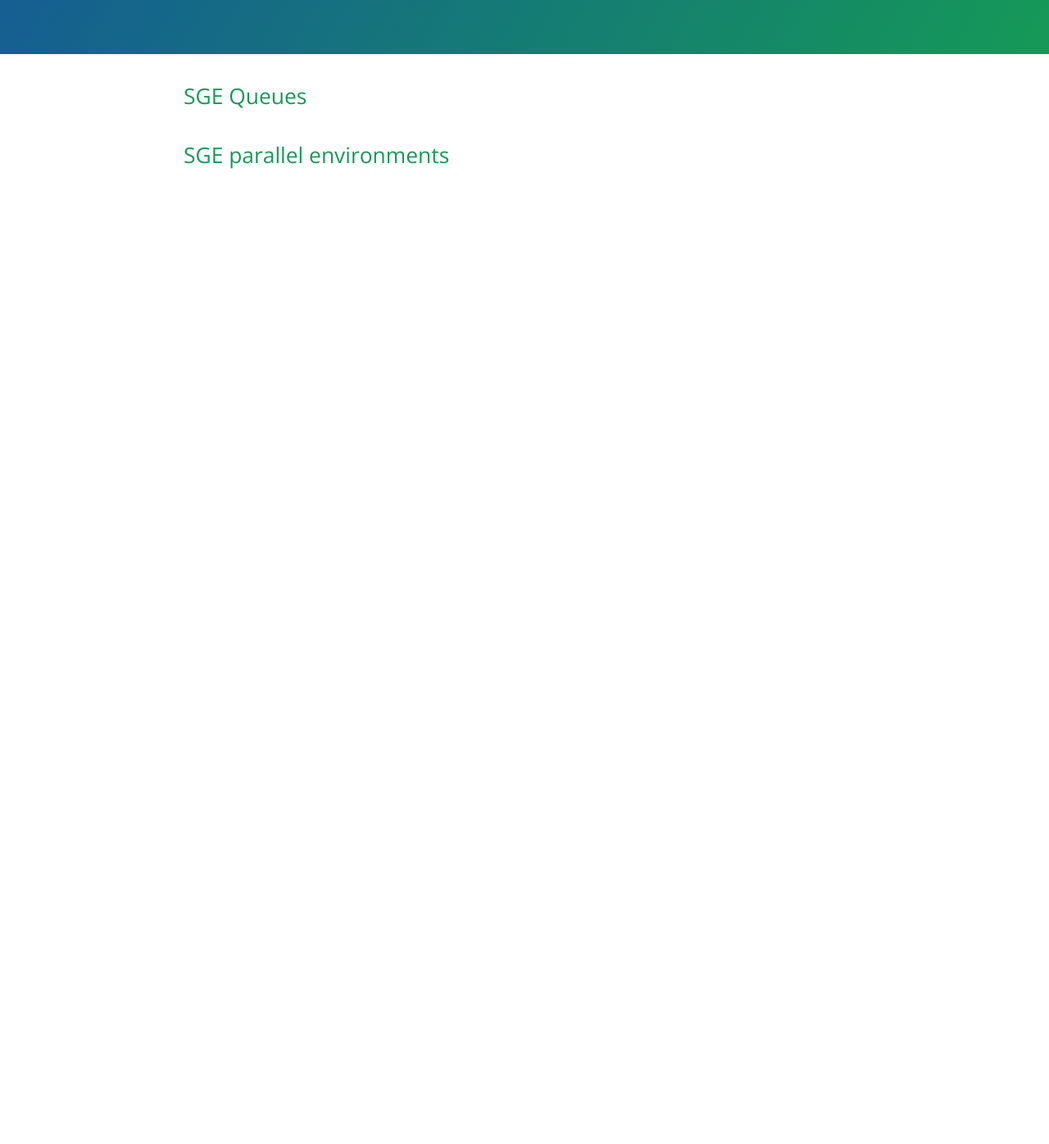
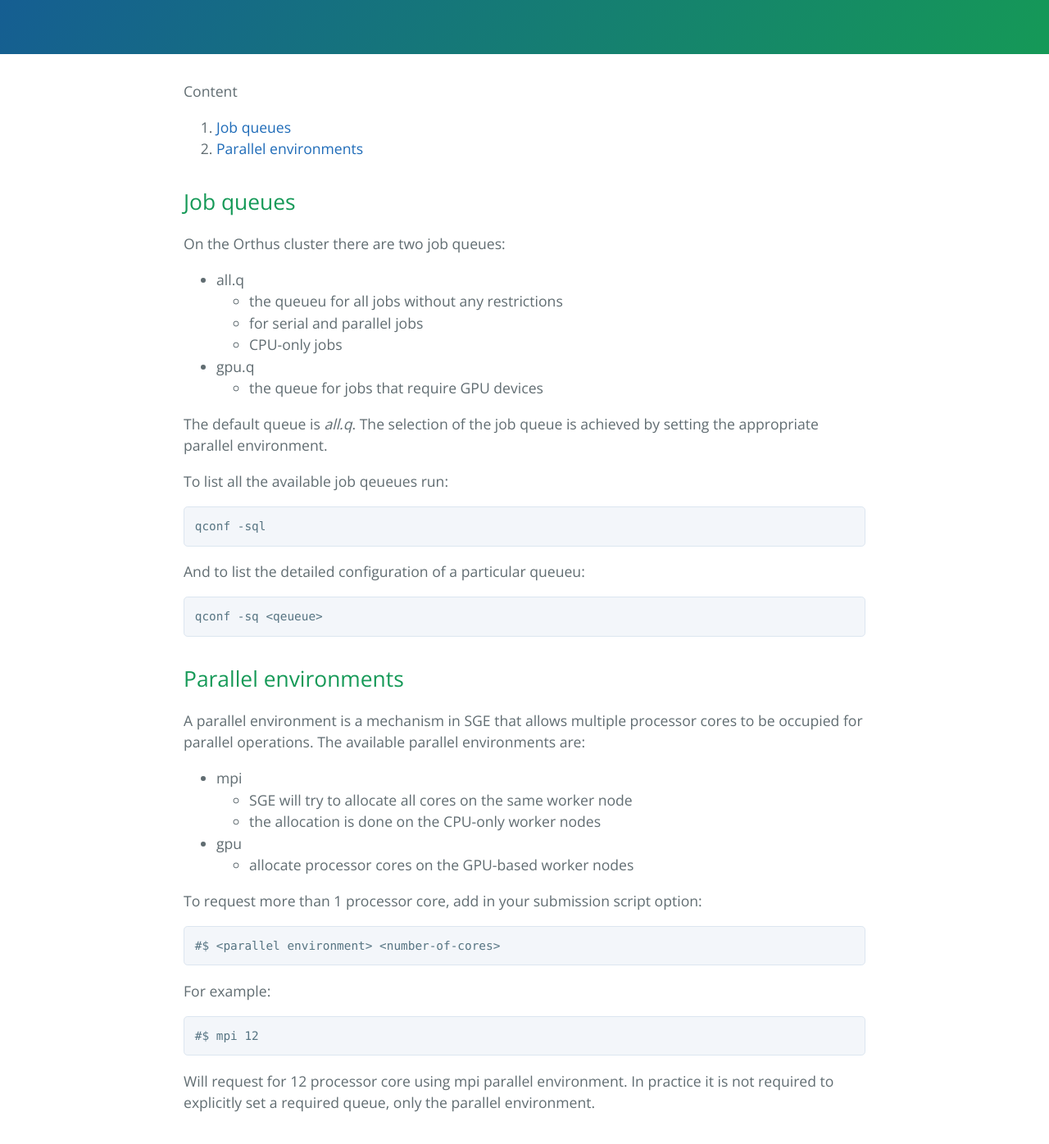
Before and after one commit to HybridScale/orthus, a Jekyll site: the page built from environments.md, in a window 1280 px wide and 1400 px high, scrolled down 270 px. Shown: the top 1396 px of the window at 82% size. Built offline with Jekyll 4.4.1, drawn with Linux system fonts in a browser that asks for light colours; before the commit the page ends 900 px from its top, so only the background shows below that.

Commit message:
First version of environments

````diff
--- a/environments.md
+++ b/environments.md
@@ -4,6 +4,52 @@ layout: template
 filename: environments
 ---
 
-## SGE Queues
+Content
 
-## SGE parallel environments
+1. [Job queues]($job-queues)
+2. [Parallel environments](#parallel-environments)
+
+## Job queues
+
+On the Orthus cluster there are two job queues:
+
+- all.q
+    - the queueu for all jobs without any restrictions
+    - for serial and parallel jobs
+    - CPU-only jobs
+- gpu.q
+    - the queue for jobs that require GPU devices
+
+The default queue is _all.q_. The selection of the job queue is achieved by setting the appropriate parallel environment.
+
+To list all the available job qeueues run:
+```
+qconf -sql
+```
+
+And to list the detailed configuration of a particular queueu:
+```
+qconf -sq <qeueue>
+```
+
+## Parallel environments
+
+A parallel environment is a mechanism in SGE that allows multiple processor cores to be occupied for parallel operations. The available parallel environments are:
+
+- mpi
+    - SGE will try to allocate all cores on the same worker node
+    - the allocation is done on the CPU-only worker nodes
+- gpu
+    - allocate processor cores on the GPU-based worker nodes
+
+To request more than 1 processor core, add in your submission script option:
+```
+#$ <parallel environment> <number-of-cores>
+```
+
+For example:
+```
+#$ mpi 12
+```
+
+Will request for 12 processor core using mpi parallel environment. In practice it is not required to explicitly set a required queue, only the parallel environment.
````
